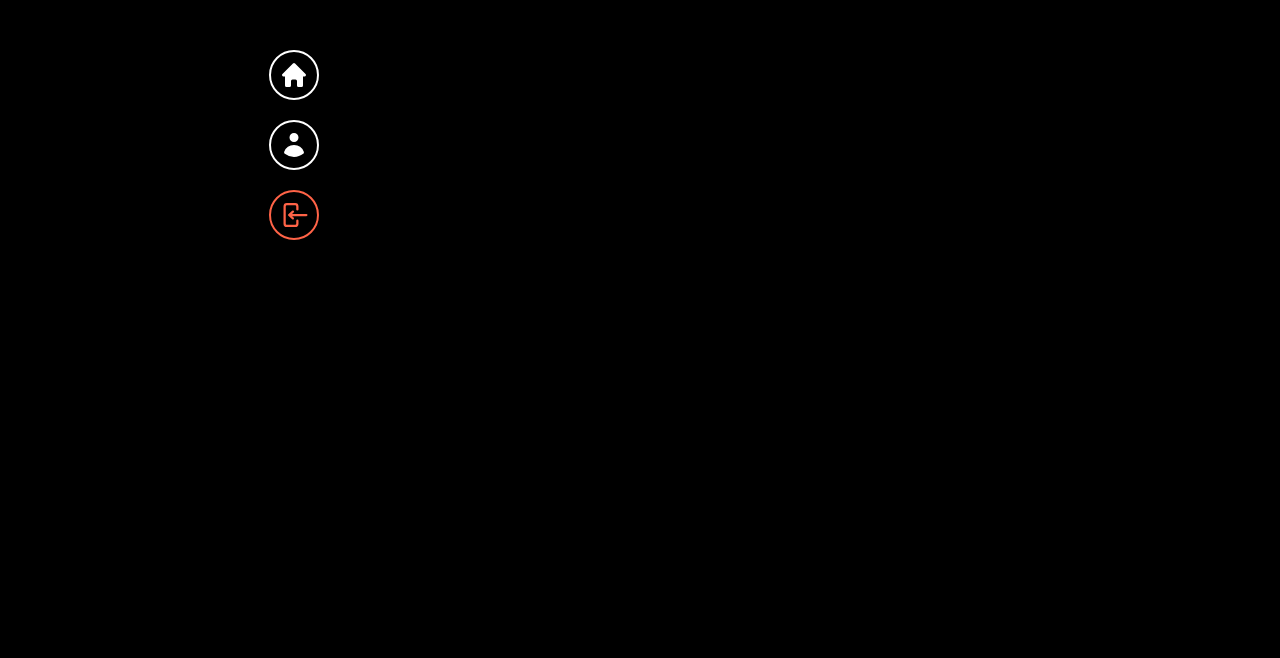
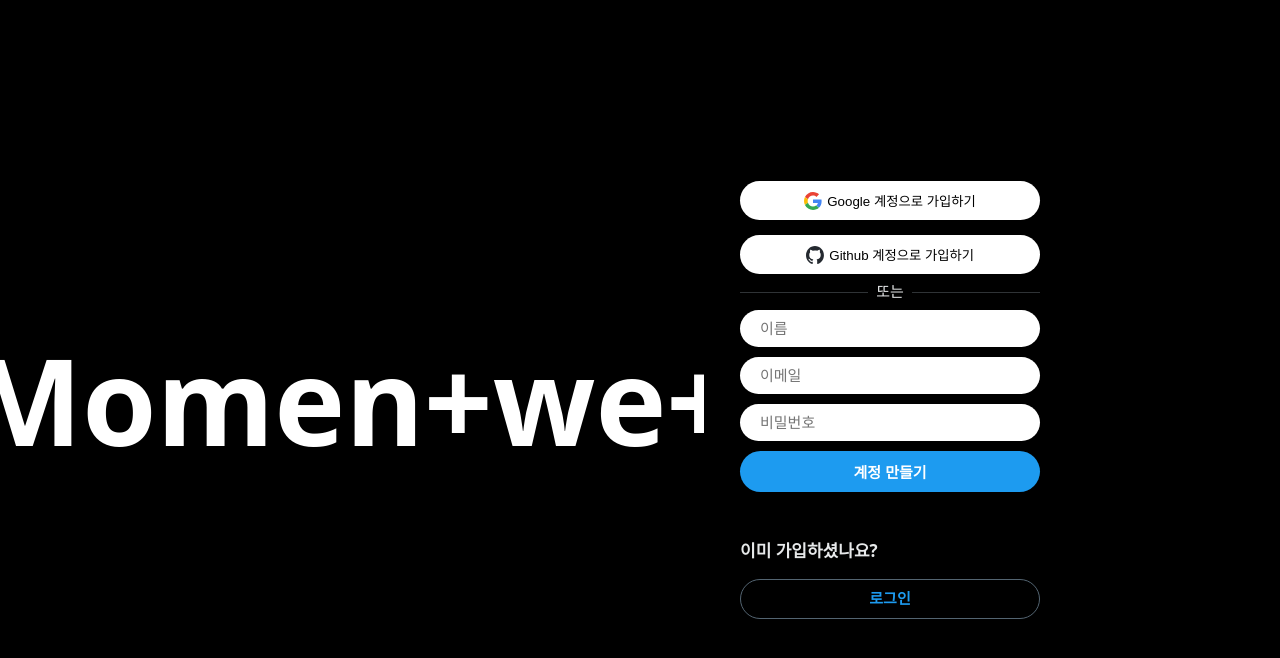
Before and after one commit to codribble/nwitter-reloaded, a React (Vite) app: page /#/create-account in a window 1280 px wide. Before the commit this address led to /#/profile. Shown: the top 658 px of the page. Built offline with nearby package versions, Linux system fonts and the light colour scheme; no server answers; sample sign-in values are in the browser's storage.

Commit message:
231113 Firebase Hosting to Github Pages

```diff
--- a/package.json
+++ b/package.json
@@ -9,10 +9,11 @@
     "lint": "eslint . --ext ts,tsx --report-unused-disable-directives --max-warnings 0",
     "preview": "vite preview",
     "predeploy": "npm run build",
-    "deploy": "firebase deploy"
+    "deploy": "gh-pages -d dist"
   },
   "dependencies": {
     "firebase": "^10.1.0",
+    "gh-pages": "^6.0.0",
     "react": "^18.2.0",
     "react-dom": "^18.2.0",
     "react-router-dom": "^6.14.2",
@@ -31,5 +32,6 @@
     "eslint-plugin-react-refresh": "^0.4.3",
     "typescript": "^5.0.2",
     "vite": "^4.4.5"
-  }
+  },
+  "homepage": "https://codribble.github.io/nwitter-reloaded"
 }
--- a/src/components/edit-tweet-form.tsx
+++ b/src/components/edit-tweet-form.tsx
@@ -90,7 +90,7 @@ export default function EditTweetForm({
     const { files } = e.target;
 
     if (files && files.length === 1) {
-      if (files[0].size > 1000000) {
+      if (files[0].size > 1024 * 1024) {
         alert("oooops! too much size!!");
         return;
       }
--- a/src/components/forgot-password.tsx
+++ b/src/components/forgot-password.tsx
@@ -14,6 +14,7 @@ import { useNavigate } from "react-router-dom";
 import XLogo from "./logo";
 
 export default function ForgotPassword() {
+  // const user = auth.currentUser;
   const navigate = useNavigate();
   const [email, setEmail] = useState("");
   const onChange = (e: React.ChangeEvent<HTMLInputElement>) => {
@@ -28,15 +29,25 @@ export default function ForgotPassword() {
     e.preventDefault();
     if (email === "") return;
 
-    await sendPasswordResetEmail(auth, email);
-    navigate("/");
+    try {
+      await sendPasswordResetEmail(auth, email);
+      navigate("/");
+    } catch (error) {
+      console.log(error.code);
+    } finally {
+      //
+    }
   };
+
+  /* useEffect(() => {
+    if (user) navigate("/");
+  }, []); */
 
   return (
     <Wrapper>
       <HalfBox>
         <Inner>
-          <Title className="nomargin">내 X 계정 찾기</Title>
+          <Title className="nomargin">내 계정 찾기</Title>
           <Desc>
             비밀번호를 변경하려면 계정에 연결된 이메일을 입력해주세요.
           </Desc>
--- a/src/components/layout.tsx
+++ b/src/components/layout.tsx
@@ -43,7 +43,7 @@ const MenuItem = styled.div`
 export default function Layout() {
   const navigate = useNavigate();
   const onLogOut = async () => {
-    const ok = confirm("Are you sure you want to log out?");
+    const ok = confirm("로그아웃 하시겠습니까?");
 
     if (ok) {
       await auth.signOut();
@@ -54,7 +54,7 @@ export default function Layout() {
   return (
     <Wrapper>
       <Menu>
-        <Link to="/home">
+        <Link to="/">
           <MenuItem>
             <svg
               xmlns="http://www.w3.org/2000/svg"
--- a/src/components/logo.tsx
+++ b/src/components/logo.tsx
@@ -19,16 +19,21 @@ const Logo = styled.div`
     color: rgb(231, 233, 234);
     fill: currentColor;
   }
+  & p {
+    font-size: 120px;
+    font-weight: 700;
+  }
 `;
 
 export default function XLogo() {
   return (
     <Logo>
-      <svg viewBox="0 0 24 24">
+      <p>Momen+we+</p>
+      {/* <svg viewBox="0 0 24 24">
         <g>
           <path d="M18.244 2.25h3.308l-7.227 8.26 8.502 11.24H16.17l-5.214-6.817L4.99 21.75H1.68l7.73-8.835L1.254 2.25H8.08l4.713 6.231zm-1.161 17.52h1.833L7.084 4.126H5.117z"></path>
         </g>
-      </svg>
+      </svg> */}
     </Logo>
   );
 }
--- a/src/components/post-tweet-form.tsx
+++ b/src/components/post-tweet-form.tsx
@@ -70,7 +70,7 @@ export default function PostTweetForm() {
     const { files } = e.target;
 
     if (files && files.length === 1) {
-      if (files[0].size > 1000000) {
+      if (files[0].size > 1024 * 1024) {
         alert("oooops! too much size!!");
         return;
       }
@@ -118,7 +118,7 @@ export default function PostTweetForm() {
         placeholder="What is happening?!"
       />
       <AttachFileButton htmlFor="file">
-        {file ? "Photo added ✅" : "Add photo"}
+        {file ? "첨부완료 ✅" : "이미지 첨부"}
       </AttachFileButton>
       <AttachFileInput
         onChange={onFileChange}
@@ -128,7 +128,7 @@ export default function PostTweetForm() {
       />
       <SubmitBtn
         type="submit"
-        value={isLoading ? "Posting..." : "Post Tweet"}
+        value={isLoading ? "업로드중..." : "올리기"}
       />
     </Form>
   );
--- a/src/components/tweet.tsx
+++ b/src/components/tweet.tsx
@@ -109,9 +109,9 @@ export default function Tweet({ userId, username, photo, tweet, id }: ITweet) {
         )}
         {user?.uid === userId ? (
           <BtnWrap>
-            <DeleteButton onClick={onDelete}>Delete</DeleteButton>
+            <DeleteButton onClick={onDelete}>삭제</DeleteButton>
             <EditButton onClick={onEdit}>
-              {isEditing ? "Cancel" : "Edit"}
+              {isEditing ? "취소" : "수정"}
             </EditButton>
           </BtnWrap>
         ) : null}
--- a/src/routes/create-account.tsx
+++ b/src/routes/create-account.tsx
@@ -10,10 +10,10 @@ import {
   HalfBox,
   Inner,
   Input,
-  Slogan,
+  // Slogan,
   SubTitle,
   Switcher,
-  Title,
+  // Title,
   Wrapper,
 } from "../components/auth-components";
 // import GithubButton from "../components/github-btn";
@@ -73,8 +73,8 @@ export default function CreateAccount() {
     <Wrapper>
       <HalfBox>
         <Inner>
-          <Slogan>지금 일어나고 있는 일</Slogan>
-          <Title>지금 가입하세요.</Title>
+          {/* <Slogan>지금 일어나고 있는 일</Slogan> */}
+          {/* <Title>지금 가입하세요.</Title> */}
 
           <SocialAuth page="register" />
 
@@ -114,7 +114,7 @@ export default function CreateAccount() {
           </Form>
           {error !== "" ? <Error>{error}</Error> : null}
           <Switcher>
-            <SubTitle>이미 트위터에 가입하셨나요?</SubTitle>
+            <SubTitle>이미 가입하셨나요?</SubTitle>
             <Link to="/login">로그인</Link>
           </Switcher>
         </Inner>
--- a/src/routes/login.tsx
+++ b/src/routes/login.tsx
@@ -12,7 +12,7 @@ import {
   Inner,
   Input,
   Switcher,
-  Title,
+  // Title,
   Wrapper,
 } from "../components/auth-components";
 import SocialAuth from "../components/social-auth";
@@ -48,7 +48,7 @@ export default function Login() {
       // redirect to the home page
       setLoading(true);
       await signInWithEmailAndPassword(auth, email, password);
-      navigate("/home");
+      navigate("/");
     } catch (e) {
       // setError
       if (e instanceof FirebaseError) {
@@ -68,7 +68,7 @@ export default function Login() {
     <Wrapper>
       <HalfBox>
         <Inner>
-          <Title>X 가입하기</Title>
+          {/* <Title>가입하기</Title> */}
 
           <SocialAuth page="login" />
 
--- a/src/routes/profile.tsx
+++ b/src/routes/profile.tsx
@@ -13,6 +13,7 @@ import {
 } from "firebase/firestore";
 import { ITweet } from "../components/timeline";
 import Tweet from "../components/tweet";
+// import { useNavigate } from "react-router-dom";
 
 const Wrapper = styled.div`
   display: flex;
@@ -26,6 +27,7 @@ const AvatarUpload = styled.label`
   display: flex;
   justify-content: center;
   align-items: center;
+  position: relative;
   width: 80px;
   height: 80px;
   background-color: #1d9bf0;
@@ -37,7 +39,15 @@ const AvatarUpload = styled.label`
 `;
 
 const AvatarImg = styled.img`
+  position: absolute;
+  top: 50%;
+  left: 50%;
+  min-width: auto;
+  min-height: auto;
   width: 100%;
+  height: 100%;
+  transform: translate(-50%, -50%);
+  object-fit: cover;
 `;
 
 const AvatarInput = styled.input`
@@ -87,8 +97,21 @@ const SaveButton = styled.button`
   cursor: pointer;
 `;
 
+/* const DeleteButton = styled.button`
+  padding: 5px 10px;
+  background-color: #666;
+  border: 0;
+  border-radius: 5px;
+  font-weight: 600;
+  font-size: 12px;
+  color: white;
+  text-transform: uppercase;
+  cursor: pointer;
+`; */
+
 export default function Profile() {
   const user = auth.currentUser;
+  // const navigate = useNavigate();
   const [avatar, setAvatar] = useState(user?.photoURL);
   const [tweets, setTweets] = useState<ITweet[]>([]);
   const [isSaving, setIsSaving] = useState(false);
@@ -101,6 +124,10 @@ export default function Profile() {
       const file = files[0];
 
       if (!user) return;
+      if (files[0].size > 1024 * 1024) {
+        alert("oooops! too much size!!");
+        return;
+      }
 
       if (file) {
         const locationRef = ref(storage, `avatars/${user?.uid}`);
@@ -164,6 +191,20 @@ export default function Profile() {
     }
   };
 
+  // const onDelete = async (e: React.MouseEvent<HTMLButtonElement>) => {
+  //   e.preventDefault();
+
+  //   return;
+
+  //   try {
+  //     navigate("/");
+  //   } catch (error) {
+  //     console.log(error.code);
+  //   } finally {
+  //     //
+  //   }
+  // };
+
   return (
     <Wrapper>
       <AvatarUpload htmlFor="avatar">
@@ -193,17 +234,19 @@ export default function Profile() {
             type="text"
             onChange={onNameChange}
             value={editName}
+            placeholder="이름"
           />
           <SaveButton type="submit">
-            {isSaving ? "Saving.." : "Save"}
+            {isSaving ? "저장중..." : "저장"}
           </SaveButton>
         </Form>
       ) : (
         <Name>{user?.displayName ?? "Anonymous"}</Name>
       )}
-      <EditButton onClick={onClick}>
-        {isEditing ? "Cancel" : "Edit name"}
-      </EditButton>
+      <>
+        <EditButton onClick={onClick}>{isEditing ? "취소" : "수정"}</EditButton>
+        {/* <DeleteButton onClick={onDelete}>탈퇴</DeleteButton> */}
+      </>
 
       <Tweets>
         {tweets.map((tweet) => (
```
Also changed, not shown: src/App.tsx (+14 -10 lines), vite.config.ts (+4 -3 lines), 1 other file (tests, documents, lock files or other folders).
